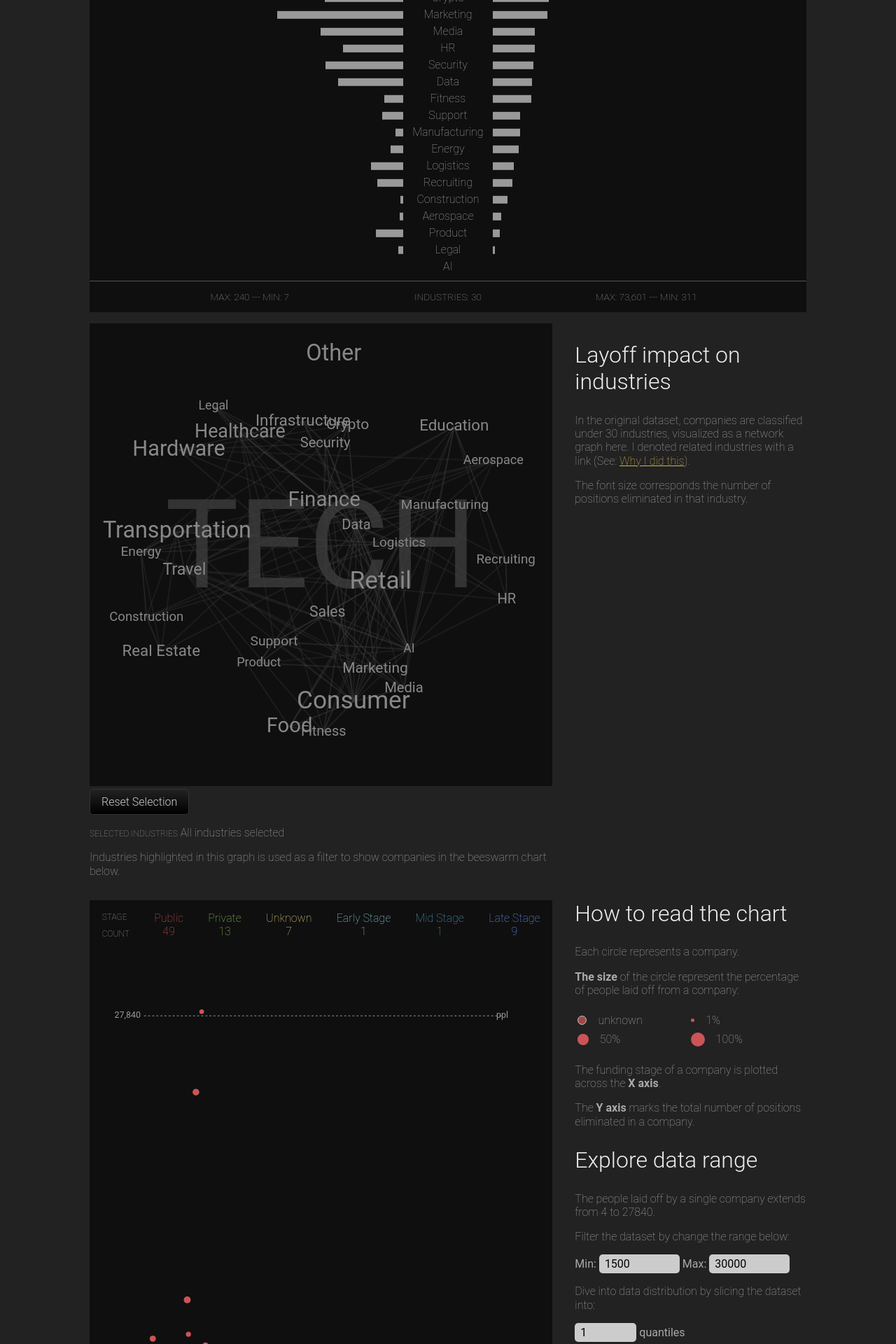
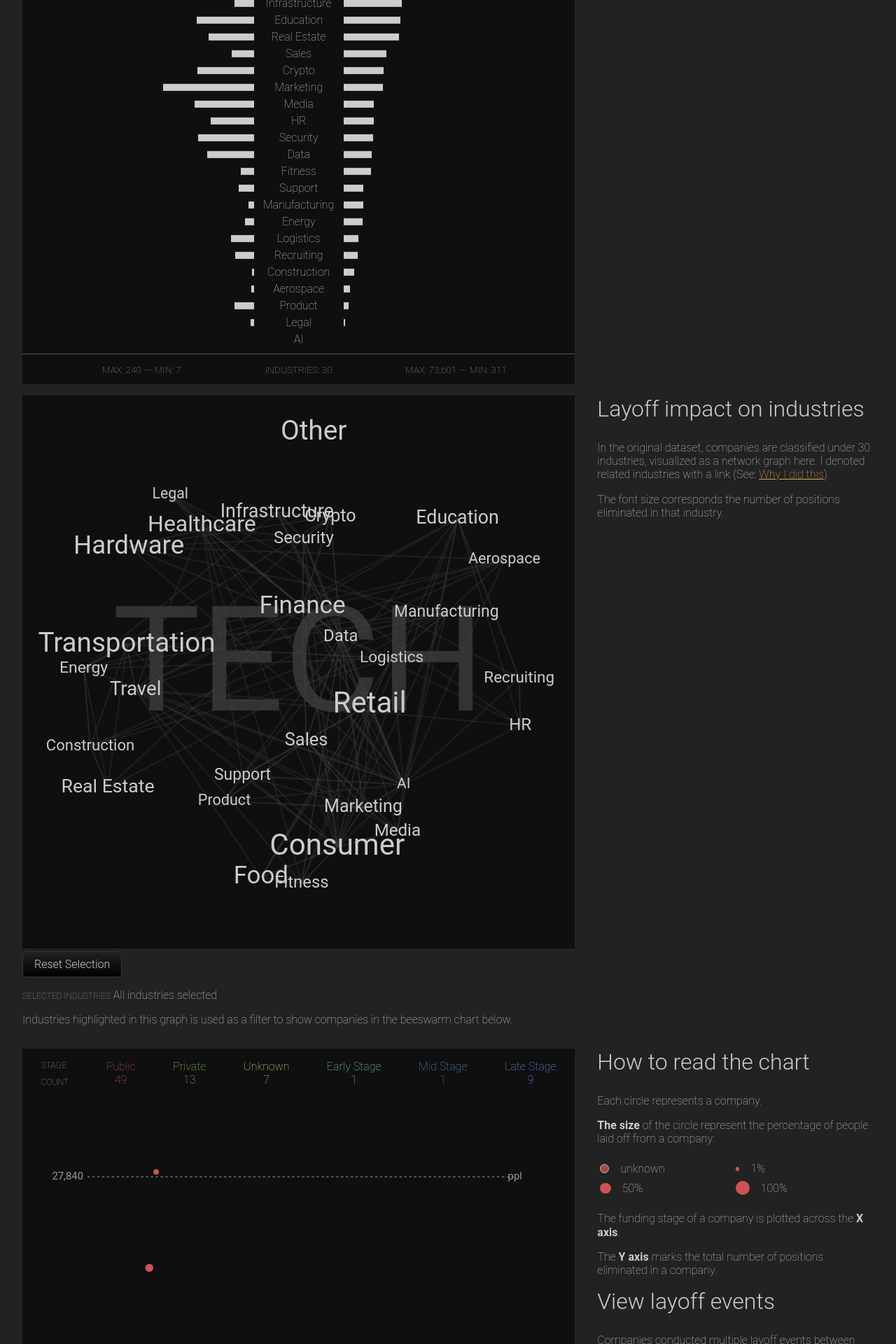
Before and after one commit to Shanfan/shanfanhuang.com, a SvelteKit app: page /projects/the-fuzzy-work in a window 1280 px wide. Shown: the part 760-2680 px from the top of the page at 70% size. Built offline with nearby package versions, Linux system fonts and the light colour scheme; a web font is replaced by a local one.

Commit message:
improve layout and content for readability

```diff
--- a/src/app.css
+++ b/src/app.css
@@ -41,12 +41,14 @@ h2 {
 	font-weight: 300;
 	font-style: normal;
 	font-size: 2rem;
+	margin-top: 0;
 }
 
 h3 {
 	font-weight: 300;
 	font-style: normal;
 	font-size: 1.2em;
+	margin-top: 0;
 }
 
 p,
@@ -115,4 +117,8 @@ button:focus:not(:focus-visible) {
 	h1 {
 		font-size: 3.5rem;
 	}
+
+	h2 {
+		font-size: 1.8rem;
+	}
 }
--- a/src/routes/projects/the-fuzzy-work/+page.server.js
+++ b/src/routes/projects/the-fuzzy-work/+page.server.js
@@ -91,8 +91,6 @@ export async function load({ fetch }) {
 
         industryCountsArray.sort((a, b) => descending(a.ppl_laidoff, b.ppl_laidoff));
 
-        console.log(industryCountsArray)
-
         return industryCountsArray;
     }
 
--- a/src/routes/projects/the-fuzzy-work/+page.svelte
+++ b/src/routes/projects/the-fuzzy-work/+page.svelte
@@ -65,8 +65,9 @@
 </svelte:head>
 
 <div class="grid-container">
-	<div id="title">
+	<div id="intro">
 		<h1>The Fuzzy Work</h1>
+		<h2>The nebulous shift of the tech industry in 3 charts</h2>
 		<h3>
 			Between March 2020 and January 2025, tech companies around the globe conducted series of
 			layoffs, impacting people working in many different industries. Interesting highlights I found
@@ -77,8 +78,12 @@
 			You can explore different aspects of the layoff events over the past 5 years with this
 			interactive chart.
 		</p>
+	</div>
+	<aside></aside>
+	<div id="industry-impact">
 		<ComparisonBar {industries} />
 	</div>
+	<aside><h2>Layoff impact on industries</h2></aside>
 	<div id="industry-filter">
 		<IndustryFilter
 			{relationships}
@@ -143,76 +148,15 @@
 			chart below.
 		</p>
 	</div>
-	<div id="content-1">
+	<aside>
 		<h2>Layoff impact on industries</h2>
 		<p>
 			In the original dataset, companies are classified under 30 industries, visualized as a network
 			graph here. I denoted related industries with a link (See: <a href="/">Why I did this</a>).
 		</p>
 		<p>The font size corresponds the number of positions eliminated in that industry.</p>
-	</div>
-	<div id="content-2">
-		<h2 style="margin-top: 0">How to read the chart</h2>
+	</aside>
 
-		<p>Each circle represents a company.</p>
-		<p>
-			<strong>The size</strong> of the circle represent the percentage of people laid off from a company:
-		</p>
-		<ul class="rLedgend" style="grid-template-columns: 1fr 1fr;">
-			<li>
-				<span style="opacity: 75%; width: {rScale(20) * 2}px; border: 1px solid white;"></span> unknown
-			</li>
-			<li><span style="width: {rScale(1) * 2}px"></span> 1%</li>
-			<li><span style="width: {rScale(50) * 2}px"></span> 50%</li>
-			<li><span style="width: {rScale(100) * 2}px"></span> 100%</li>
-		</ul>
-		<p>The funding stage of a company is plotted across the <strong>X axis</strong>.</p>
-
-		<p>
-			The <strong>Y axis</strong> marks the total number of positions eliminated in a company.
-		</p>
-
-		<h2>Explore data range</h2>
-		<p>
-			The people laid off by a single company extends from {dataExtent[0]} to {dataExtent[1]}.
-		</p>
-		<p>Filter the dataset by change the range below:</p>
-		<div class="range-selector" style="margin-top: 1em">
-			<lable for="min"
-				>Min:
-				<input
-					id="min"
-					type="number"
-					min={dataExtent[0]}
-					max={dataExtent[1]}
-					step="100"
-					bind:value={layoffNumBound[0]}
-				/>
-			</lable>
-
-			<lable for="max"
-				>Max:
-				<input
-					id="max"
-					type="number"
-					min={dataExtent[0]}
-					max={dataExtent[1]}
-					step="100"
-					bind:value={layoffNumBound[1]}
-				/>
-			</lable>
-		</div>
-		<p>Dive into data distribution by slicing the dataset into:</p>
-		<div class="quantile-slicer">
-			<label for="quantiles">
-				<input id="quantiles" type="number" min="1" max="10" bind:value={slices} />
-				quantiles</label
-			>
-			{#if slices === 10}
-				<p>10 is the maximum slices allowed.</p>
-			{/if}
-		</div>
-	</div>
 	<div id="beeswarm-graph">
 		<div
 			class="color-encoding"
@@ -250,13 +194,71 @@
 				/>
 			{/key}
 		{/each}
+		<p>
+			The people laid off by a single company extends from {dataExtent[0]} to {dataExtent[1]}.
+		</p>
+		<p>
+			Filter data by range:
+			<lable for="min"
+				>Min:
+				<input
+					id="min"
+					type="number"
+					min={dataExtent[0]}
+					max={dataExtent[1]}
+					step="100"
+					bind:value={layoffNumBound[0]}
+				/>
+			</lable>
+
+			<lable for="max"
+				>Max:
+				<input
+					id="max"
+					type="number"
+					min={dataExtent[0]}
+					max={dataExtent[1]}
+					step="100"
+					bind:value={layoffNumBound[1]}
+				/>
+			</lable>
+		</p>
+		<p>
+			Observe data distribution by slicing:
+			<label for="quantiles">
+				<input id="quantiles" type="number" min="1" max="10" bind:value={slices} />
+				quantiles</label
+			>
+		</p>
+		{#if slices === 10}
+			<p class="warning">10 is the maximum slices allowed.</p>
+		{/if}
 	</div>
-	<div id="content-3">
+	<aside id="layoff-details">
+		<h2>How to read the chart</h2>
+
+		<p>Each circle represents a company.</p>
+		<p>
+			<strong>The size</strong> of the circle represent the percentage of people laid off from a company:
+		</p>
+		<ul class="rLedgend" style="grid-template-columns: 1fr 1fr;">
+			<li>
+				<span style="opacity: 75%; width: {rScale(20) * 2}px; border: 1px solid white;"></span> unknown
+			</li>
+			<li><span style="width: {rScale(1) * 2}px"></span> 1%</li>
+			<li><span style="width: {rScale(50) * 2}px"></span> 50%</li>
+			<li><span style="width: {rScale(100) * 2}px"></span> 100%</li>
+		</ul>
+		<p>The funding stage of a company is plotted across the <strong>X axis</strong>.</p>
+
+		<p>
+			The <strong>Y axis</strong> marks the total number of positions eliminated in a company.
+		</p>
 		<h2>View layoff events</h2>
 		<p>Companies conducted multiple layoff events between 2020 and 2025.</p>
 
 		<Bulletin company={selectedCompany} {colorScale} />
-	</div>
+	</aside>
 	<div id="closing">
 		<h2>About the dataset</h2>
 		<p>
@@ -270,46 +272,16 @@
 
 <style>
 	.grid-container {
-		color: #aaa;
 		margin: 3em auto;
 		padding: 2em;
-		max-width: 64em;
+		max-width: 100em;
 		display: grid;
 		gap: 1em 2em;
 		grid-template-columns: 2fr 1fr;
-		grid-template-rows: auto;
-		grid-template-areas:
-			'title title' 'industry-filter content-1' 'beeswarm content-2'
-			'beeswarm content-3' 'closing closing';
 	}
 
-	h1,
-	h2,
-	h3 {
-		color: #eee;
-	}
-
-	#title {
-		grid-area: title;
-	}
-
-	#industry-filter {
-		grid-area: industry-filter;
-	}
-	#beeswarm-graph {
-		grid-area: beeswarm;
-	}
-	#content-1 {
-		grid-area: content-1;
-	}
-	#content-2 {
-		grid-area: content-2;
-	}
-	#content-3 {
-		grid-area: content-3;
-	}
-	#closing {
-		grid-area: closing;
+	h1 {
+		color: white;
 	}
 
 	ul {
@@ -334,27 +306,22 @@
 		background: #cc5456;
 	}
 
-	@media (max-width: 550px) {
+	.warning {
+		color: #cc5456;
+	}
+
+	@media (max-width: 720px) {
 		.grid-container {
 			margin: 2em auto;
-			padding: 1em;
+			padding: 1em 2em;
 			display: grid;
 			gap: 1em;
 			grid-template-columns: 1fr;
 			grid-template-rows: auto;
-			grid-template-areas:
-				'title' 'industry-filter' 'content-1' 'content-2'
-				'beeswarm' 'content-3' 'closing';
 		}
 
 		.color-encoding {
 			font-size: 0.75rem;
 		}
-
-		#content-1,
-		#content-2,
-		#content-3 {
-			max-width: 20em;
-		}
 	}
 </style>
--- a/src/routes/projects/the-fuzzy-work/ComparisonBar.svelte
+++ b/src/routes/projects/the-fuzzy-work/ComparisonBar.svelte
@@ -16,7 +16,7 @@
 
 <div class="header grid-container">
 	<p>
-		Comapnies announced layoff events <br /> Red <span class="bankrupted"> = bankrupted</span>
+		Comapnies <br /> Red <span class="bankrupted"> = bankrupted</span>
 	</p>
 	<p>Industry</p>
 	<p>Positions Eliminated</p>
@@ -81,12 +81,12 @@
 
 	.ppl.bar {
 		left: 0;
-		background: #999;
+		background: var(--color-text);
 	}
 
 	.company.bar {
 		right: 0;
-		background: #999;
+		background: var(--color-text);
 	}
 	.bankrupted.bar {
 		background: var(--bankrupted);
--- a/src/routes/projects/the-fuzzy-work/IndustryFilter.svelte
+++ b/src/routes/projects/the-fuzzy-work/IndustryFilter.svelte
@@ -169,7 +169,7 @@
 				x={node.x}
 				y={node.y}
 				font-size={fontSizeScale(fontSizeAccessor(node))}
-				fill={node.isSelected && !allIndustriesSelected ? '#eee' : '#888'}
+				fill={node.isSelected && !allIndustriesSelected ? '#fff' : 'var(--color-text)'}
 				role="button"
 				aria-label={'industry: ' + node.id}
 				tabindex="0"
```
